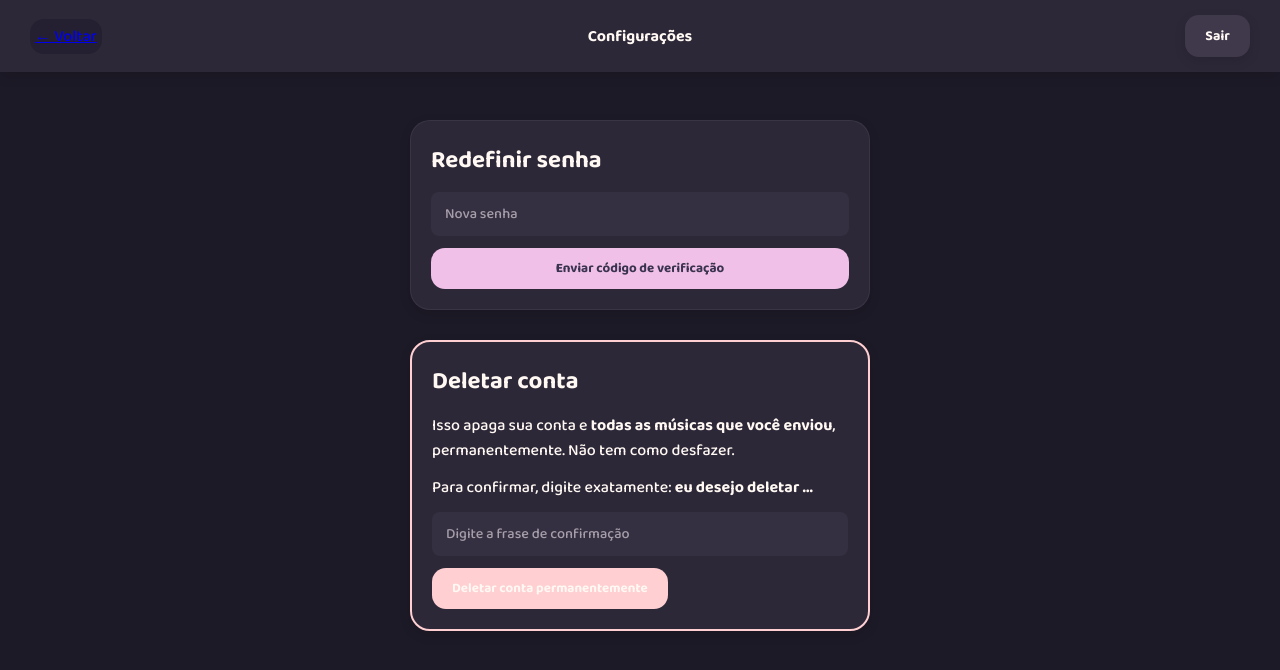
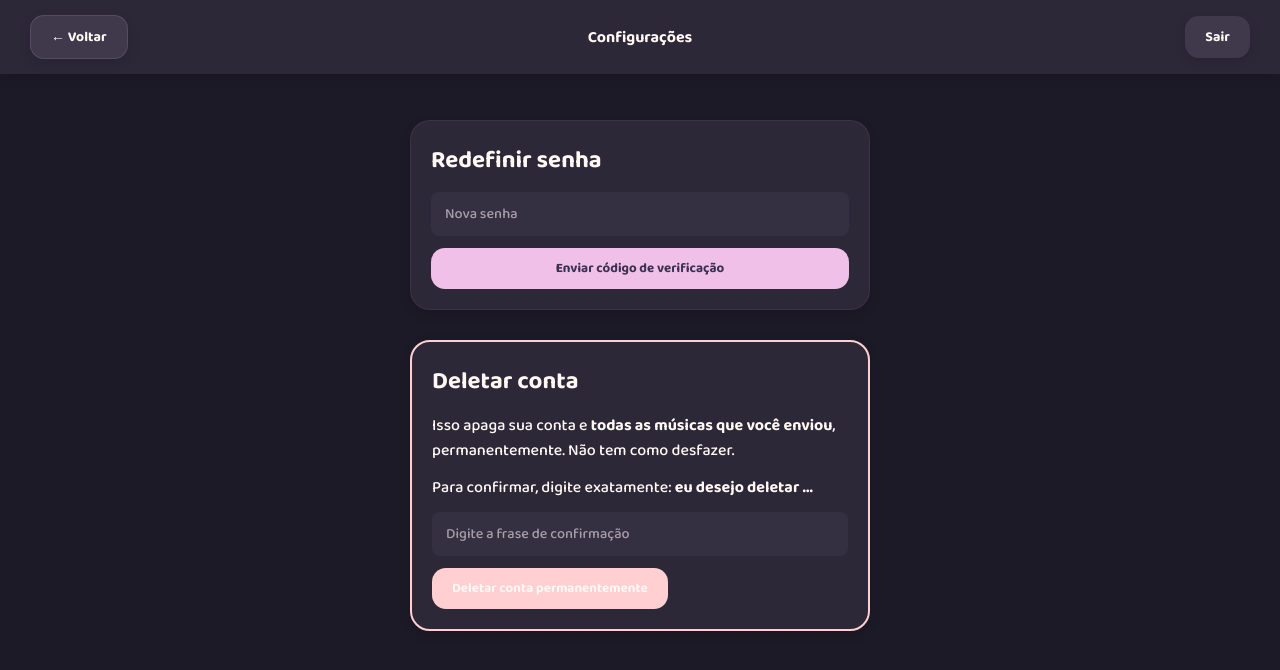
Before and after one commit to math-mp/open-sound, a plain HTML site: page frontend/html/config.html in a window 1280 px wide. Drawn offline with Linux system fonts and the light colour scheme; no server answers; sample sign-in values are in the browser's storage.

Commit message:
refactor: correção do css dos botões voltar fix: seleção do usuario na pagina fica setada no root como none;

```diff
--- a/frontend/css/home.css
+++ b/frontend/css/home.css
@@ -60,6 +60,33 @@ html, body {
     border-radius: var(--raio-medio);
     padding: 5px;
     background-color: #242031;
+  }
+
+  /* Versão em <a> (o "← Voltar"). As regras acima/.fixed-bar button só
+     alcançam <button>, então o link ficava sem estilo. Espelha o
+     .btn-navbar de minhas-musicas.css para as páginas que usam home.css
+     (biblioteca.html, config.html, playlist.html). */
+  a.btn-navbar {
+    padding: 10px 20px;
+    background: var(--cor-superficie-clara);
+    color: var(--cor-texto);
+    border: 1px solid var(--cor-borda);
+    border-radius: var(--raio-medio);
+    box-shadow: var(--sombra-suave);
+    font-size: 14px;
+    font-weight: 700;
+    text-decoration: none;
+    cursor: pointer;
+    transition: transform 0.2s ease, filter 0.2s ease, background-color 0.3s ease, color 0.3s ease;
+  }
+
+  a.btn-navbar:hover {
+    filter: brightness(0.96);
+    transform: scale(1.04);
+  }
+
+  a.btn-navbar:active {
+    transform: scale(0.98);
   }
 
   /* Botão de avatar do perfil na navbar - padronizado com outros botões */
--- a/frontend/css/root.css
+++ b/frontend/css/root.css
@@ -71,6 +71,24 @@ body {
 
 
 /* =========================================================
+   SELEÇÃO DE TEXTO
+
+   Habilitada em toda a interface, inclusive dentro dos campos de
+   digitação (input/textarea), onde o texto precisa poder ser
+   selecionado para copiar um código ou uma frase.
+   ========================================================= */
+
+body,
+input,
+textarea {
+    -webkit-user-select: auto;
+    -moz-user-select: auto;
+    -ms-user-select: auto;
+    user-select: none;
+}
+
+
+/* =========================================================
    ELEMENTOS DE FORMULÁRIO
    ========================================================= */
 
```
